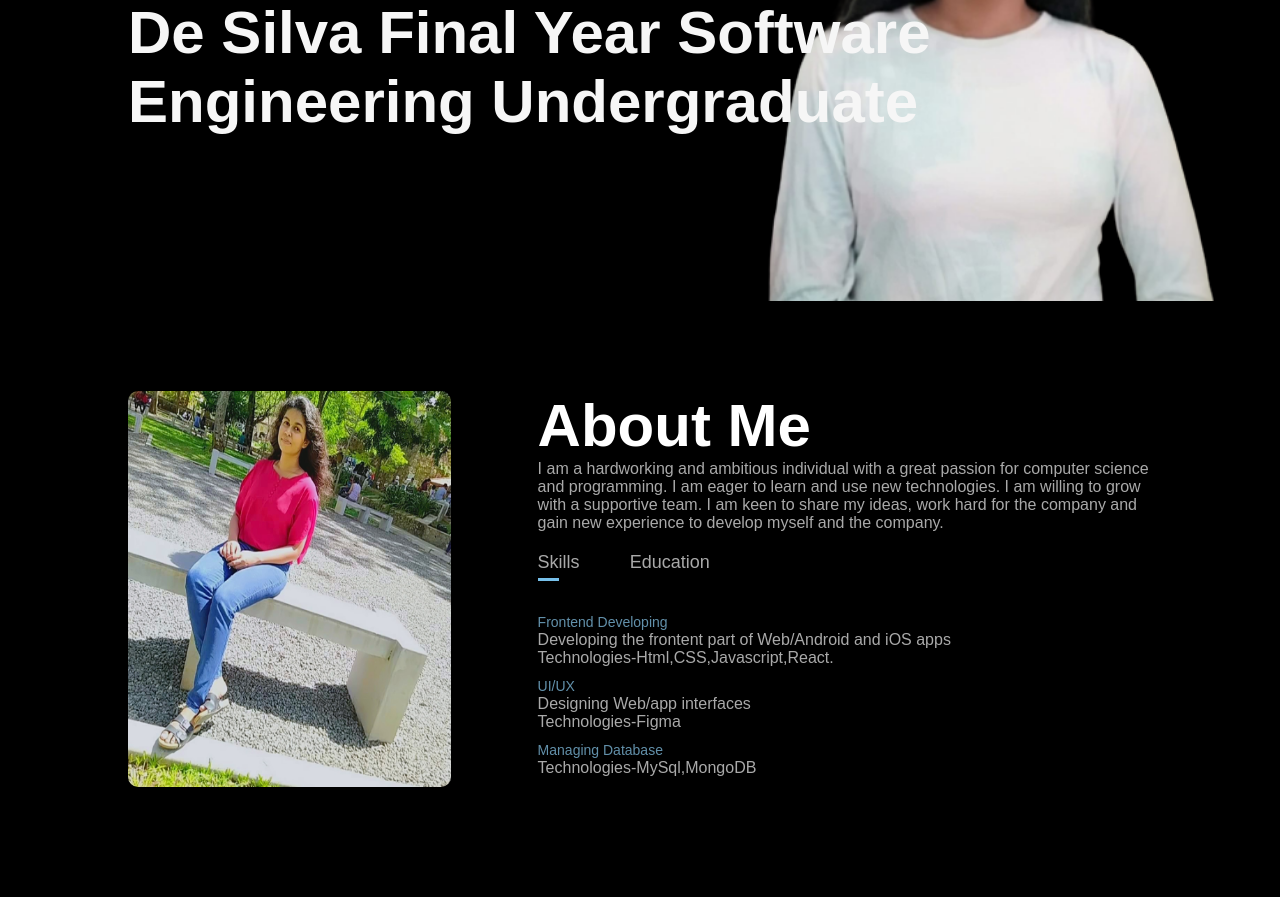
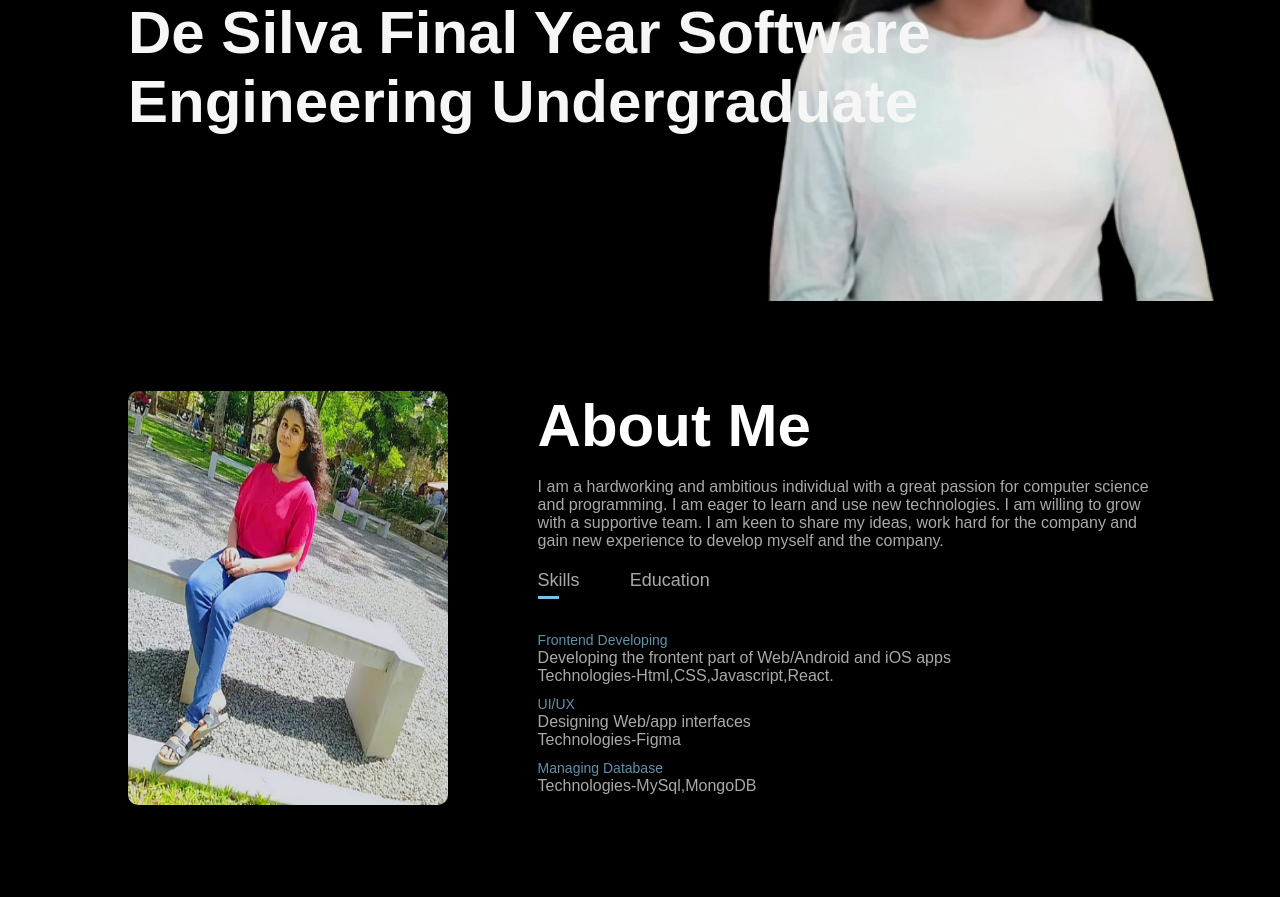
Before and after one commit to Vishvi98/portfolio-version1, a plain HTML site: page index.html in a window 1280 px wide. Shown: the part 403-1300 px from the top of the page. Drawn offline with Linux system fonts and the light colour scheme.

Commit message:
edited the css

```diff
--- a/style.css
+++ b/style.css
@@ -83,7 +83,7 @@ nav ul li a:hover::after {
   flex-basis: 35%;
 }
 .about-col-1 img {
-  width: 90%;
+  width: 20em;
   height: 100%;
   border-radius: 10px;
   /* padding-top: 5%; */
```
Also changed, not shown: index.html (+1 -0 lines).
